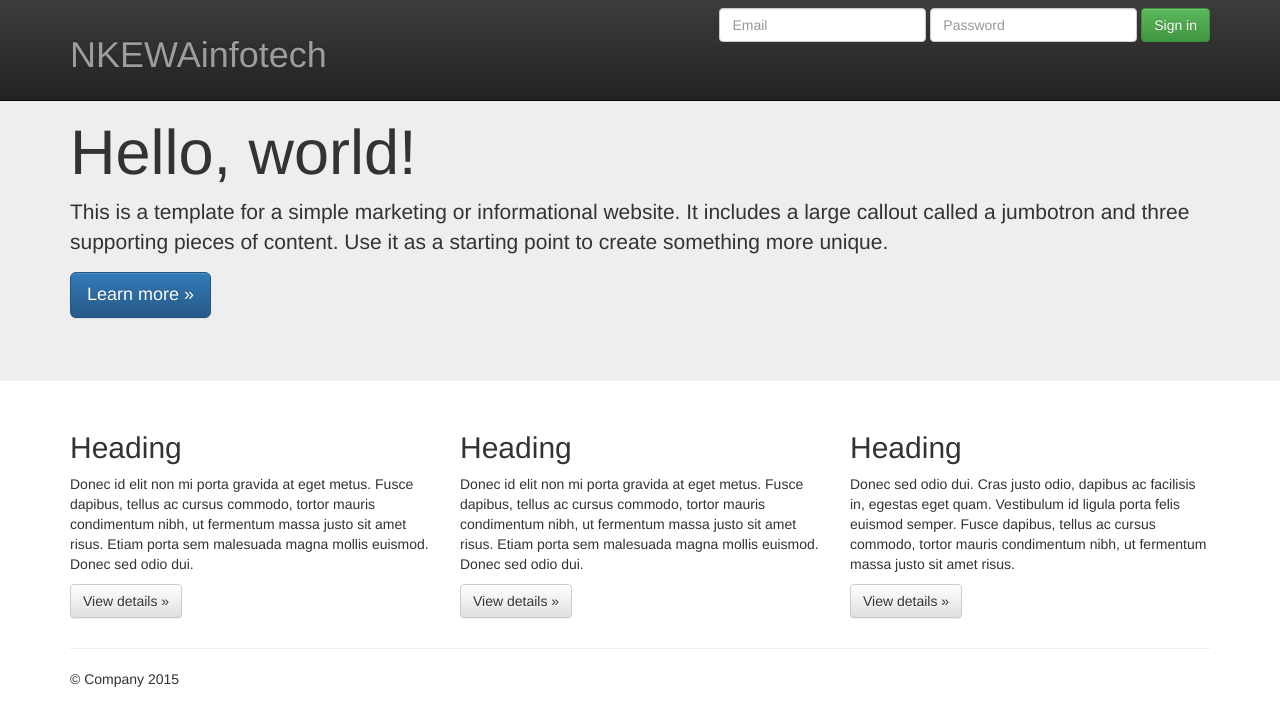
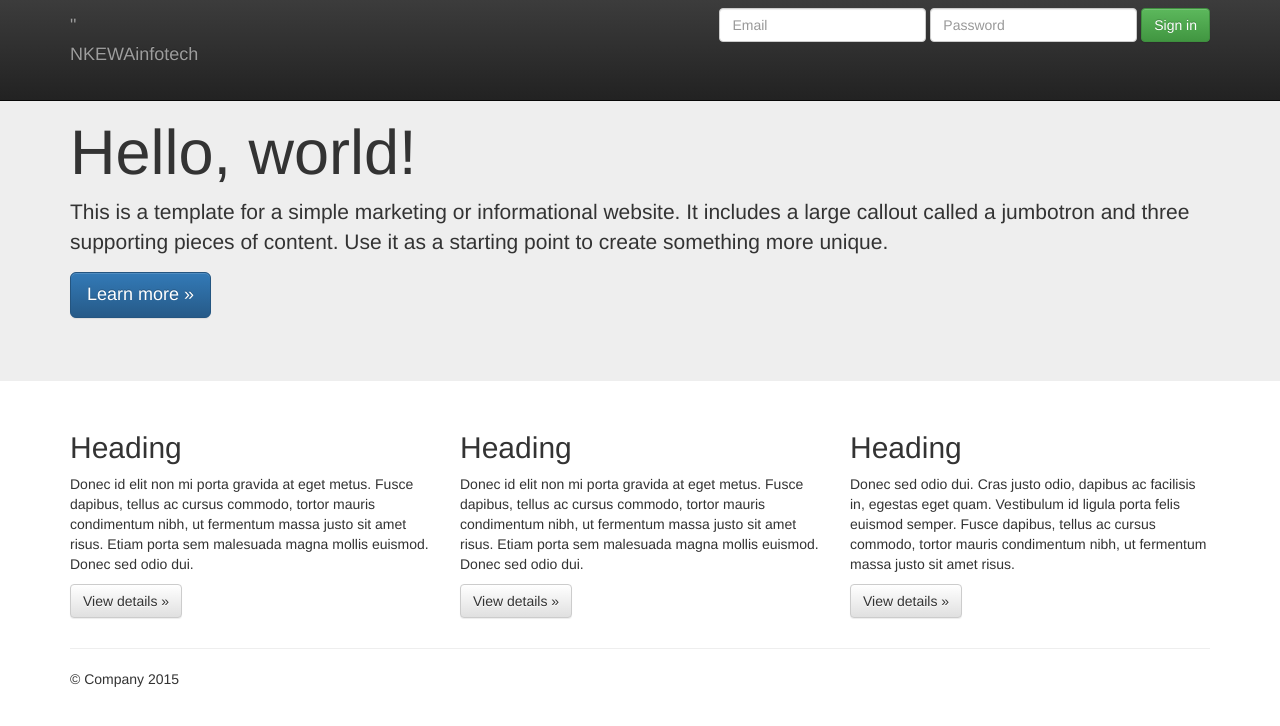
Before and after one commit to nkewa/networking, a Jekyll site: the page index.html, which Jekyll copies as it is, in a window 1280 px wide. Shown: the top 726 px of the page. Built offline with Jekyll 4.4.1, drawn with Linux system fonts in a browser that asks for light colours; nearby versions of some CDN libraries.

Commit message:
Update index.html

```diff
--- a/index.html
+++ b/index.html
@@ -36,8 +36,8 @@
             <span class="icon-bar"></span>
             <span class="icon-bar"></span>
           </button>
-          <a class="navbar-brand" href="#">
-            <h1>NKEWAinfotech<h1>
+          <a class="navbar-brand" href="<img src = "comp 1 00008.png">"
+            <h4>NKEWAinfotech<h4>
                 </a>
         </div>
         <div id="navbar" class="navbar-collapse collapse">
```
